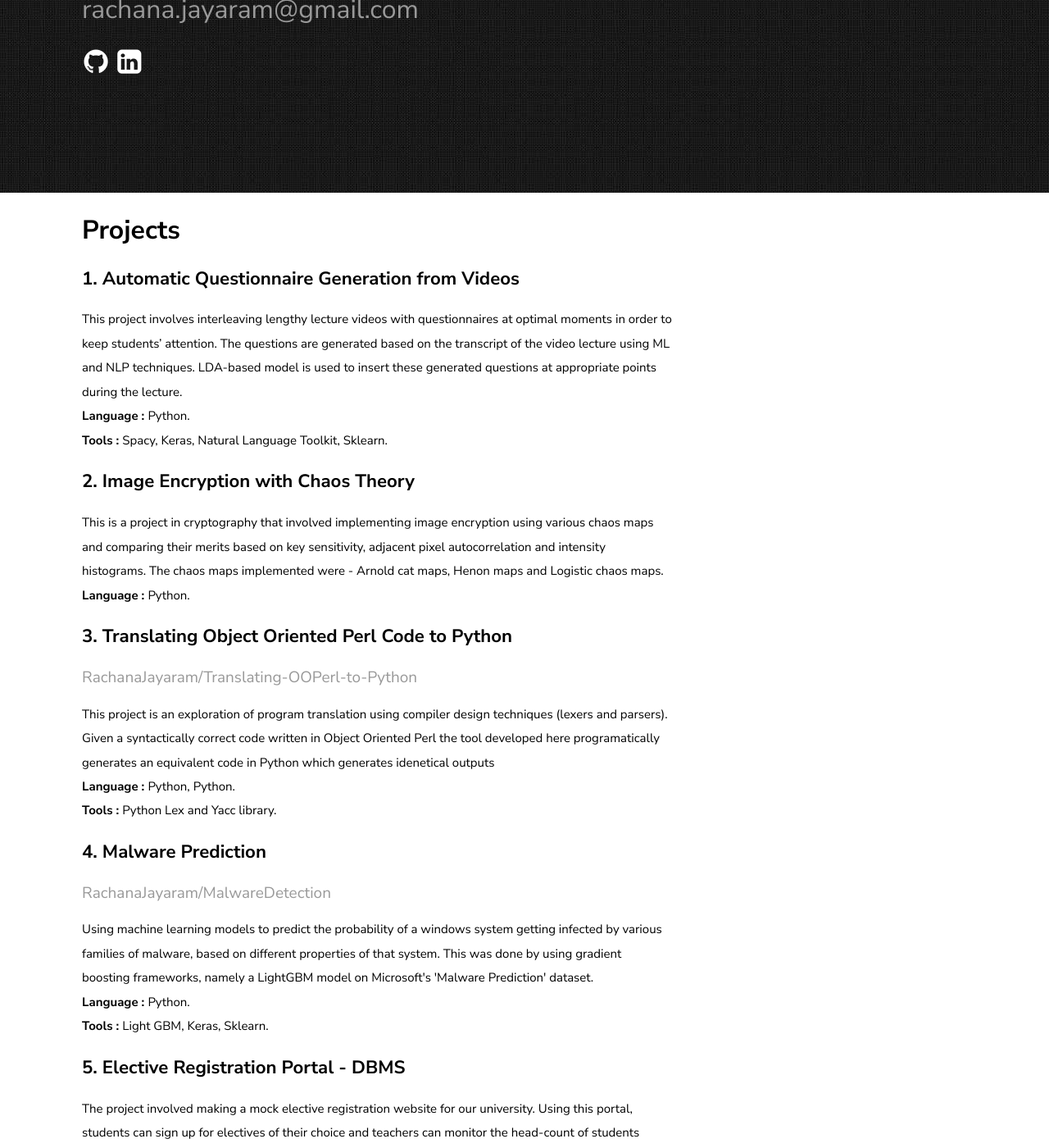
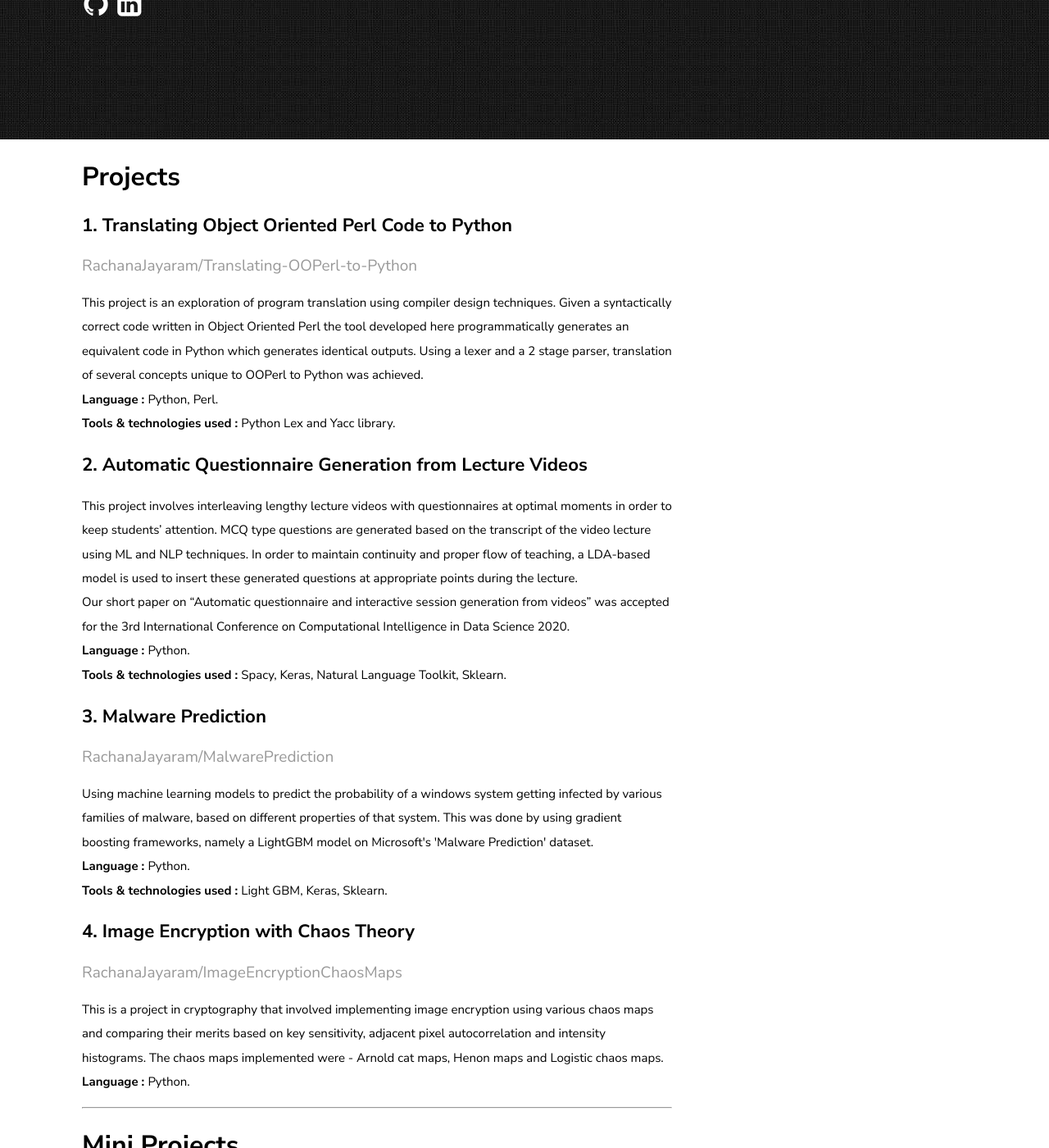
Before and after one commit to RachanaJayaram/projects, a Jekyll site: the page built from index.md, in a window 1280 px wide and 1400 px high, scrolled down 190 px. Shown: the whole window at 82% size. Built offline with Jekyll 4.4.1, drawn with Linux system fonts in a browser that asks for light colours; some of the changed text lies outside the part shown.

Commit message:
updated links

```diff
--- a/_includes/page_header.html
+++ b/_includes/page_header.html
@@ -1,6 +1,5 @@
-<div class="container">
+<div class="container" style="height: 120px !important; padding: 0% !important;">
 	<h1>{{ site.texture.title }}</h1>
-	<h2>{{ site.texture.tagline }}</h2>
 	<ul class="social">
 		{%- if site.texture.social_links.github -%}
 			<a href="https://github.com/{{ site.texture.social_links.github }}"><li><i class="icon-github-circled"></i></li></a>
--- a/_layouts/home.html
+++ b/_layouts/home.html
@@ -17,14 +17,38 @@ layout: page
 	}
 </style>
 <h2>Projects</h2>
+<h3>
+	1. Translating Object Oriented Perl Code to Python
+</h3>
+<a href="https://rachanajayaram.github.io/Translating-OOPerl-to-Python/">RachanaJayaram/Translating-OOPerl-to-Python</a>
+<p>
+	This project is an exploration of program translation using compiler design techniques. Given a syntactically
+	correct code written in Object Oriented Perl the tool developed here programmatically generates an equivalent code
+	in Python which generates identical outputs. Using a lexer and a 2 stage parser, translation of several concepts
+	unique to OOPerl to Python was achieved.
+	<br>
+	<b>
+		Language :
+	</b>
+	Python, Perl. <br>
 
+	<b>
+		Tools & technologies used :
+	</b>
+	Python Lex and Yacc library.
+</p>
 <h3>
-	1. Automatic Questionnaire Generation from Videos
+	2. Automatic Questionnaire Generation from Lecture Videos
 </h3>
+
 <p>
 	This project involves interleaving lengthy lecture videos with questionnaires at optimal moments in order to keep
-	students’ attention. The questions are generated based on the transcript of the video lecture using ML and NLP
-	techniques. LDA-based model is used to insert these generated questions at appropriate points during the lecture.
+	students’ attention. MCQ type questions are generated based on the transcript of the video lecture using ML and NLP
+	techniques. In order to maintain continuity and proper flow of teaching, a LDA-based model is used to insert these
+	generated questions at appropriate points during the lecture.
+	<br>
+	Our short paper on “Automatic questionnaire and interactive session generation from videos” was accepted for the 3rd
+	International Conference on Computational Intelligence in Data Science 2020.
 	<br>
 	<b>
 		Language :
@@ -32,14 +56,37 @@ layout: page
 	Python. <br>
 
 	<b>
-		Tools :
+		Tools & technologies used :
 	</b>
 	Spacy, Keras, Natural Language Toolkit, Sklearn.
 </p>
 
 <h3>
-	2. Image Encryption with Chaos Theory
+	3. Malware Prediction
 </h3>
+<a href="https://github.com/RachanaJayaram/MalwarePrediction">RachanaJayaram/MalwarePrediction</a>
+<p>
+	Using machine learning models to predict the probability of a windows system getting infected by various families of
+	malware, based on different properties of that system. This was done by using gradient boosting frameworks, namely a
+	LightGBM model on Microsoft's 'Malware Prediction' dataset.
+
+	<br>
+	<b>
+		Language :
+	</b>
+	Python. <br>
+
+	<b>
+		Tools & technologies used :
+	</b>
+	Light GBM, Keras, Sklearn.
+</p>
+<h3>
+	4. Image Encryption with Chaos Theory
+
+</h3>
+<a href="https://github.com/RachanaJayaram/ImageEncryptionChaosMaps">RachanaJayaram/ImageEncryptionChaosMaps</a>
+
 <p>
 	This is a project in cryptography that involved implementing image encryption using various chaos maps and comparing
 	their
@@ -52,51 +99,12 @@ layout: page
 	</b>
 	Python.
 </p>
-<h3>
-	3. Translating Object Oriented Perl Code to Python
-</h3>
-<a href="https://rachanajayaram.github.io/Translating-OOPerl-to-Python/">RachanaJayaram/Translating-OOPerl-to-Python</a>
-<p>
-	This project is an exploration of program translation using compiler design techniques (lexers and parsers). Given a
-	syntactically
-	correct code written in Object Oriented Perl the tool developed here programatically generates an equivalent code in
-	Python which generates idenetical outputs
-	<br>
-	<b>
-		Language :
-	</b>
-	Python, Python. <br>
 
-	<b>
-		Tools :
-	</b>
-	Python Lex and Yacc library.
-</p>
+<hr>
+<h2>Mini Projects</h2>
 
 <h3>
-	4. Malware Prediction
-</h3>
-<a href="https://github.com/RachanaJayaram/MalwareDetection">RachanaJayaram/MalwareDetection</a>
-<p>
-	Using machine learning models to predict the probability of a windows system getting infected by various families of
-	malware, based on different properties of that system. This was done by using gradient boosting frameworks, namely a
-	LightGBM model on Microsoft's 'Malware Prediction' dataset.
-
-	<br>
-	<b>
-		Language :
-	</b>
-	Python. <br>
-
-	<b>
-		Tools :
-	</b>
-	Light GBM, Keras, Sklearn.
-</p>
-
-
-<h3>
-	5. Elective Registration Portal - DBMS
+	1. Elective Registration Portal - DBMS
 </h3>
 <p>
 	The project involved making a mock elective registration website for our university. Using this portal, students can
@@ -110,14 +118,14 @@ layout: page
 	JavaScript, PHP. <br>
 
 	<b>
-		Tools :
+		Tools & technologies used :
 	</b>
 	MySQL
 </p>
 
 
 <h3>
-	6. Visualization of Dijkstra's algorithm
+	2. Visualization of Dijkstra's algorithm
 </h3>
 <p>
 	A teaching tool that is used easily visualization of Dijkstra's algorithm which is used to find the shortest path
@@ -130,7 +138,7 @@ layout: page
 	<br>
 
 	<b>
-		Tools :
+		Tools & technologies used :
 	</b>
 	Sigma JS for graph drawing, flask.
 </p>
```
Also changed, not shown: _layouts/s.css (added, +488 -0 lines).
